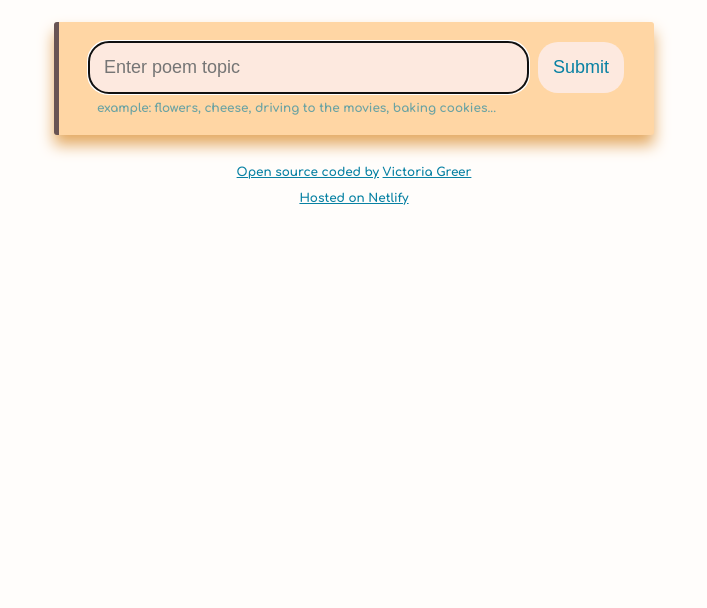
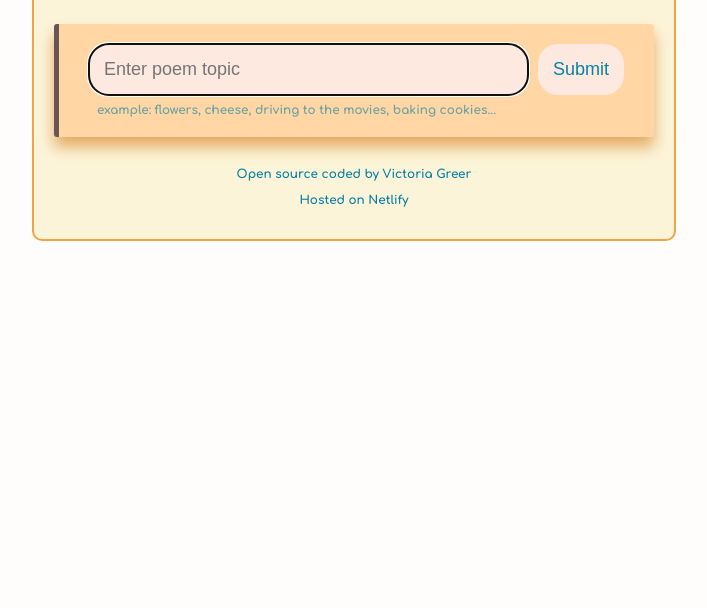
Before and after one commit to themightyvicki1/ai-generator-project, a plain HTML site: page index.html in a window 1280 px wide. Shown: the part 192-800 px from the top of the page, without its empty margins (286-993 px from the left). Drawn offline with nearby package versions, Linux system fonts and the light colour scheme.

Commit message:
added background color and border

```diff
--- a/src/styles.css
+++ b/src/styles.css
@@ -51,6 +51,10 @@ footer {
   margin-top: 30px;
 }
 
+footer a {
+  text-decoration: none;
+}
+
 /*the search / input bar */
 .search-bar {
   width: 80%;
@@ -82,8 +86,10 @@ footer {
 .container {
   margin: 60px auto;
   max-width: 600px;
-  /*border: 3px solid black;*/
+  border: 2px solid #f1a446;
+  border-radius: 10px;
   padding: 20px;
+  background-color: #fcf4d9;
 }
 
 .contents-section {
```
